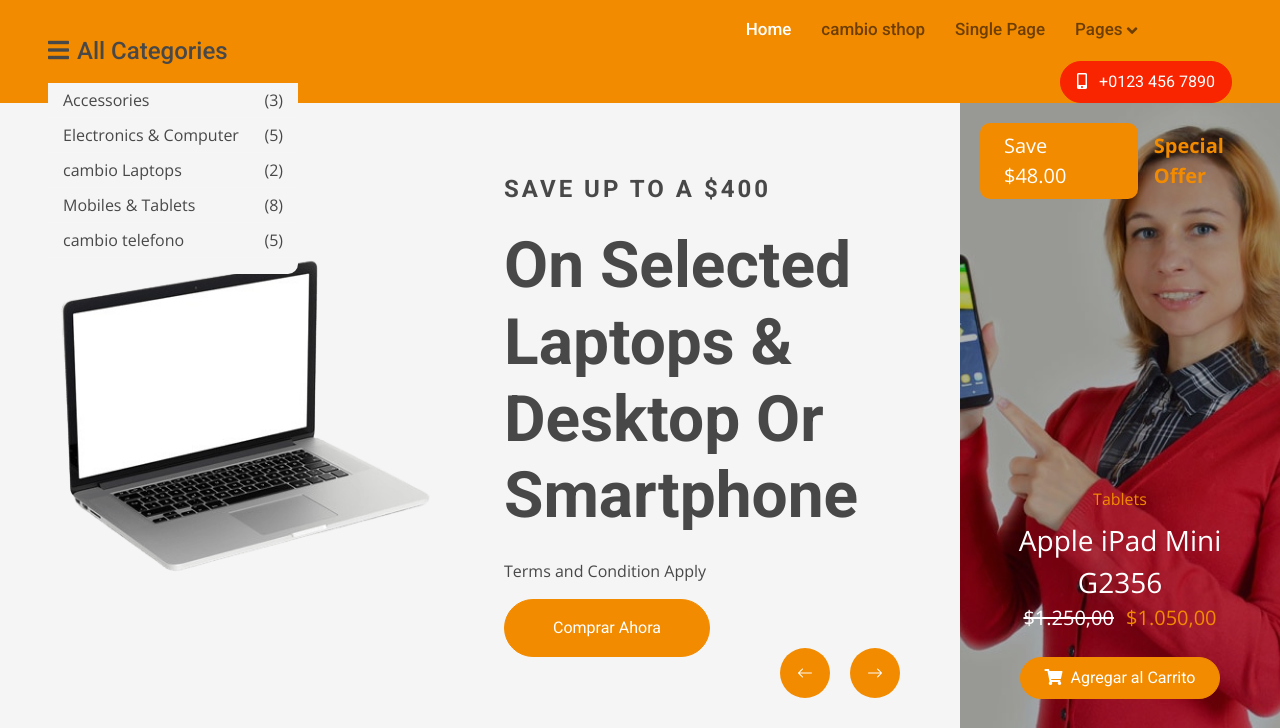
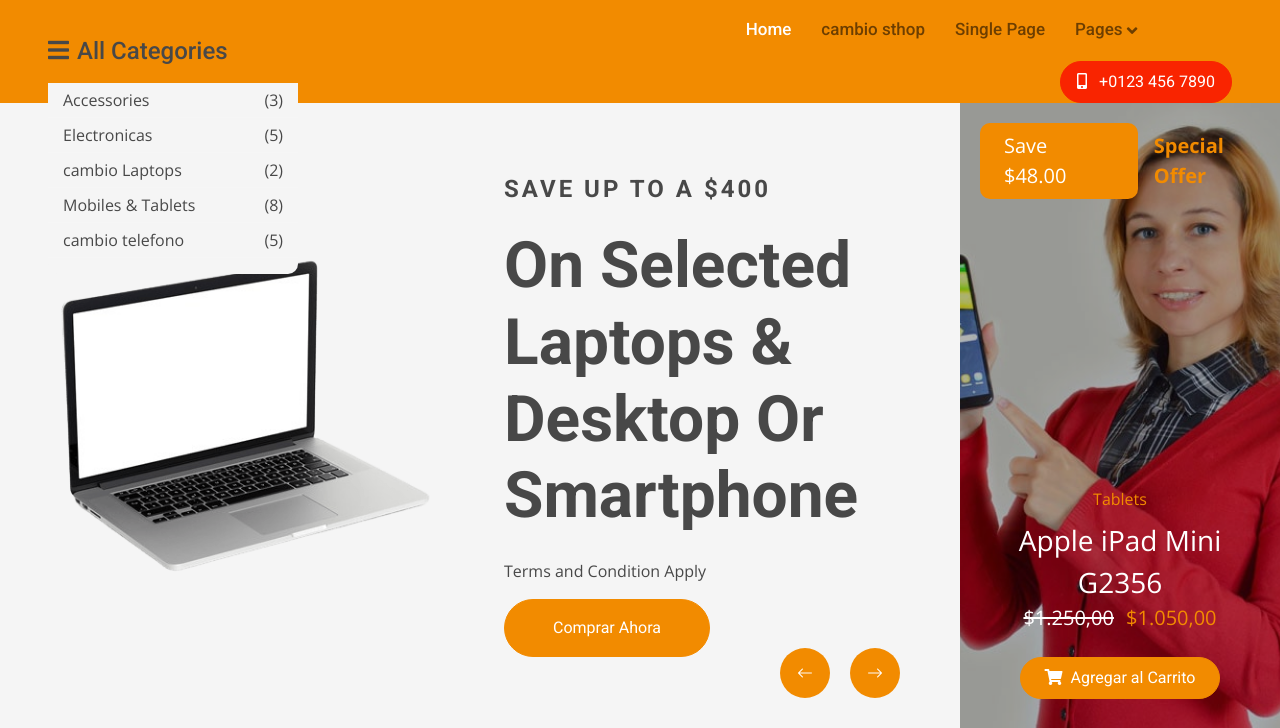
Before and after one commit to kevinsanchez4010/InterfacesRecuperacion, a Django app: page / in a window 1280 px wide, after a click on "All Categories". Shown: the part 153-881 px from the top of the page. Run offline with Django 5.2, Linux system fonts and the light colour scheme; some libraries are stand-ins or nearby versions.

Commit message:
electricas

```diff
--- a/inicio/templates/index.html
+++ b/inicio/templates/index.html
@@ -122,7 +122,7 @@
                                 </li>
                                 <li>
                                     <div class="categories-bars-item">
-                                        <a href="#">Electronics & Computer</a>
+                                        <a href="#">Electronicas</a>
                                         <span>(5)</span>
                                     </div>
                                 </li>
```
